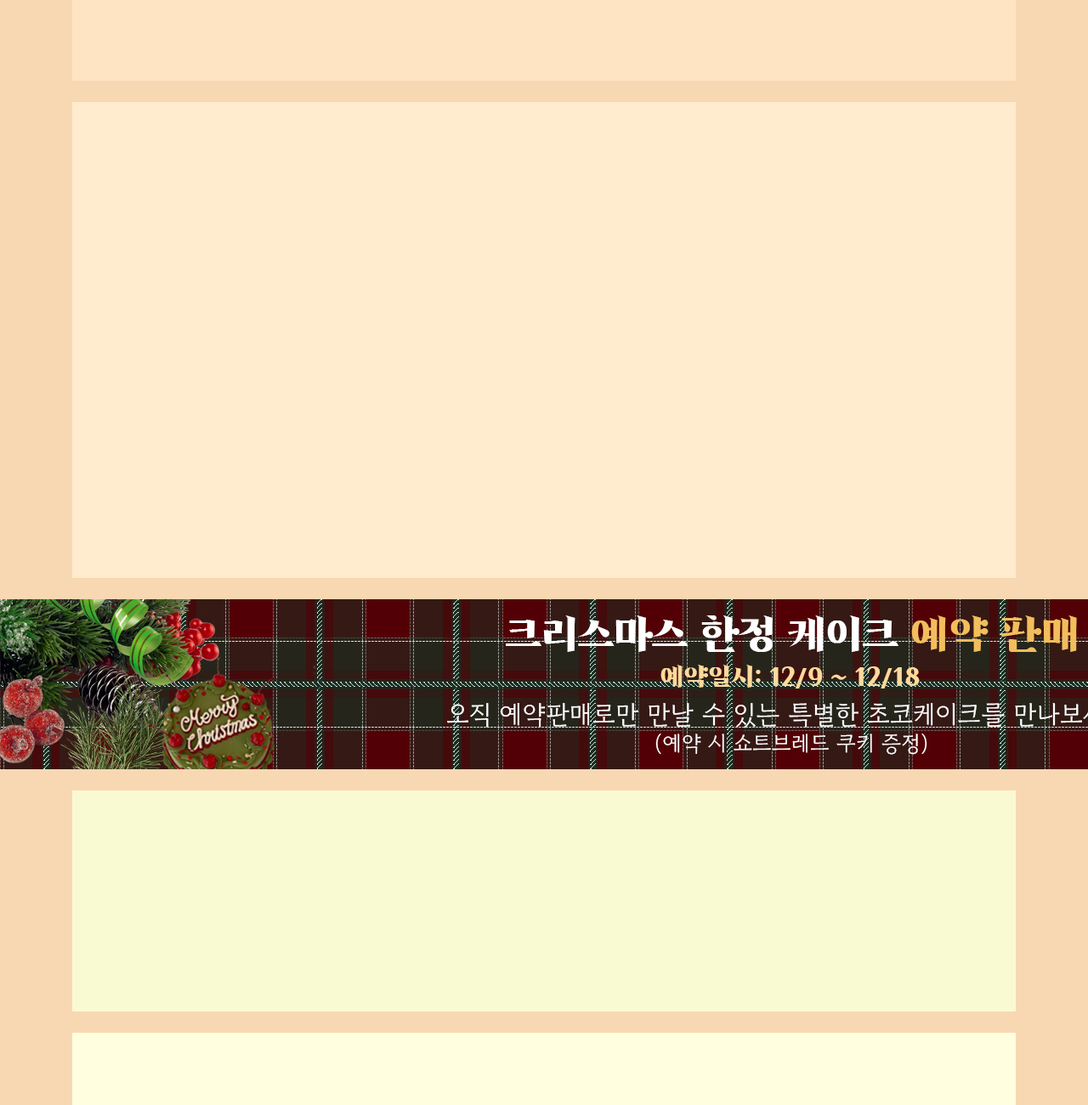
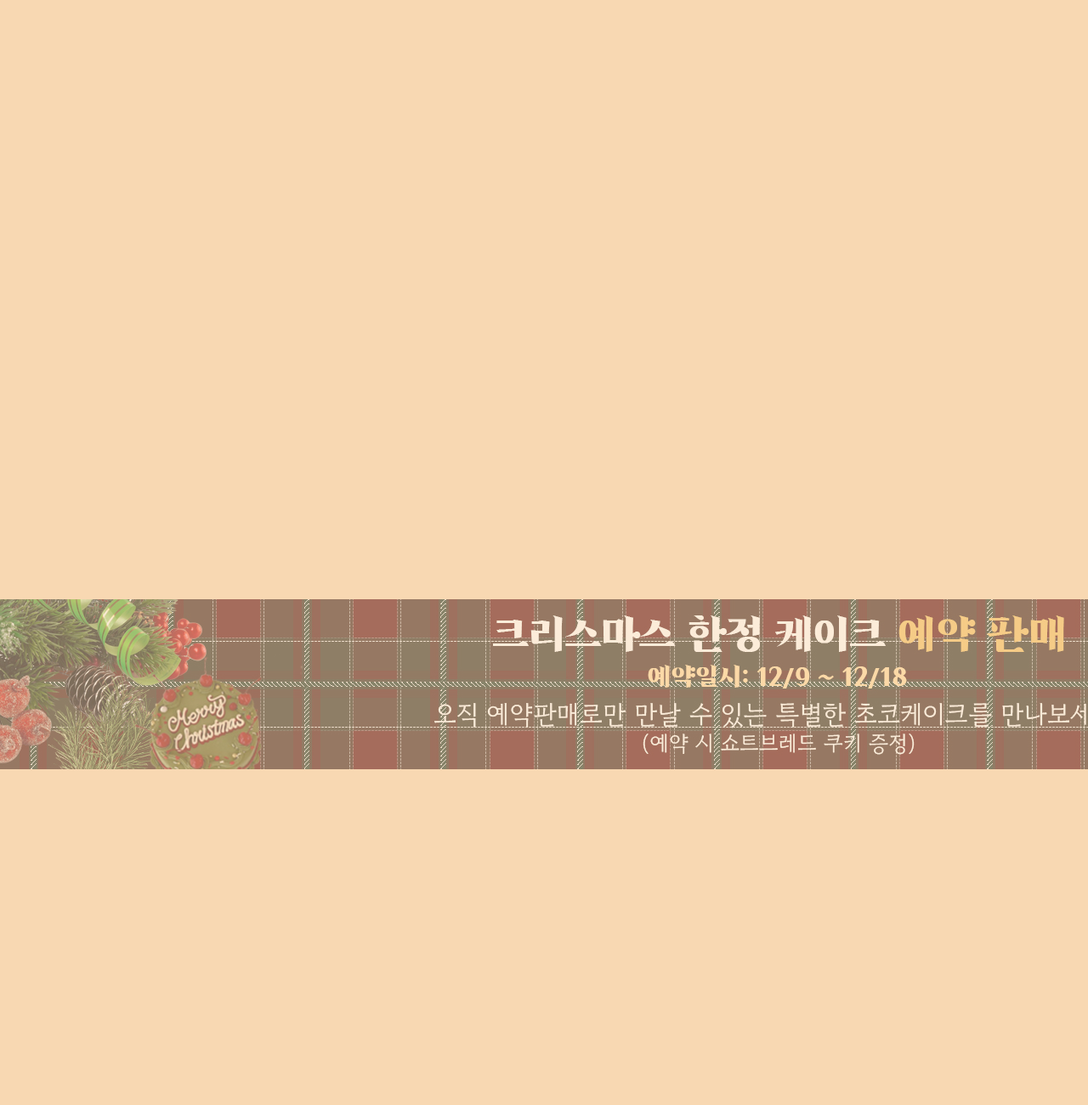
Before and after one commit to wannit9/pscake, a plain HTML site: page index-bs.html in a window 1280 px wide. Shown: the part 480-1780 px from the top of the page at 85% size. Drawn offline with nearby package versions, Linux system fonts and the light colour scheme; a web font is replaced by a local one.

Commit message:
Update style.css

```diff
--- a/css/style.css
+++ b/css/style.css
@@ -36,7 +36,6 @@ a:hover {
     text-align: center;
     width: 200px;
     height: 100px;
-    background-color: beige;
 }
 nav{
     float: right;
@@ -52,33 +51,34 @@ nav{
 .lettering{
     width: 100%;
     height: 550px;
-    background-color: bisque;
+    /* background-color: bisque; */
     margin-top: 25px;
 }
 .popular{
     height: 560px;
     margin: 25px 0;
-    background-color: blanchedalmond;
+    /* background-color: blanchedalmond; */
 }
 
 .banner{
     width: 100%;
     height: 200px;
     text-align: center;
-    margin-left: -15px;
+    margin-left: -30px;
+    opacity: .5;
 }
 
 .order{
     width: 100%;
     height: 260px;
-    background-color: lightgoldenrodyellow;
+    /* background-color: lightgoldenrodyellow; */
     margin: 25px 0;
 }
 
 .ad{
     width: 100%;
     height: 600px;
-    background-color: lightyellow;
+    /* background-color: lightyellow; */
     margin: 25px 0;
 }
 /* contents end */
```
